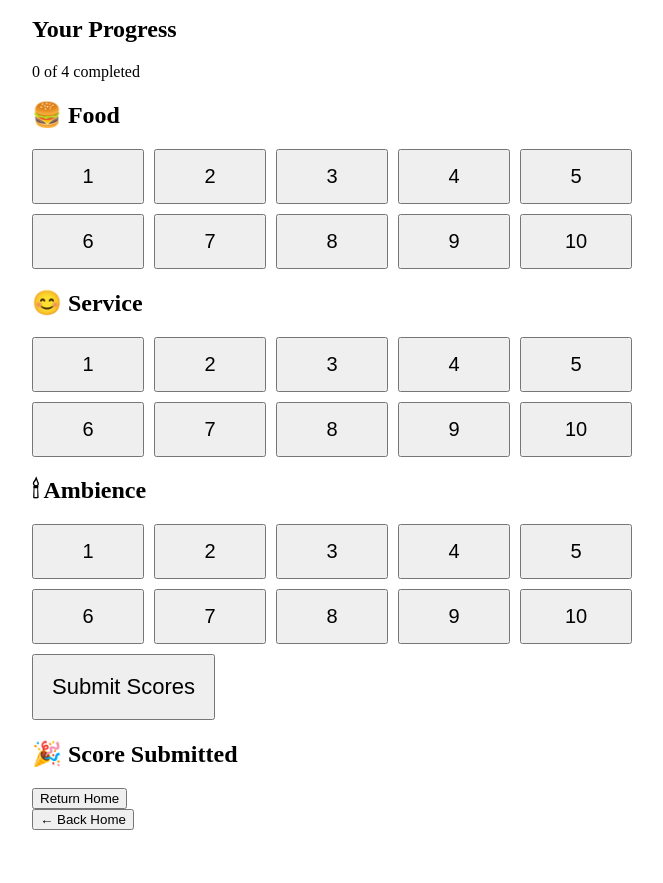
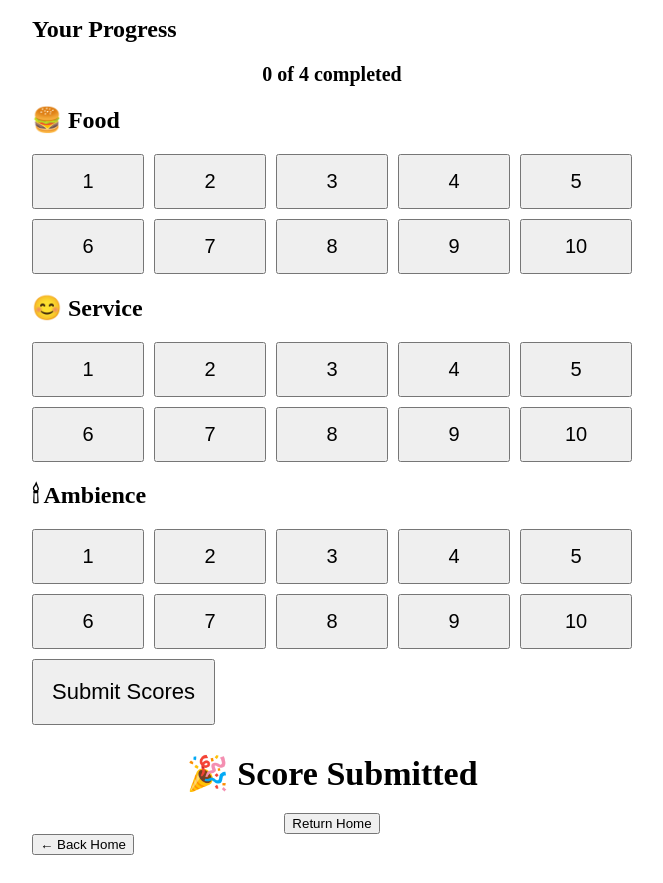
Before and after one commit to fynnrouse/Lanzarote-2026, a plain HTML site: page submit.html in a window 1280 px wide. Shown: the part 465-1348 px from the top of the page, without its empty margins (308-971 px from the left). Before the commit the page ends 1323 px from the top, so only its background shows below. Drawn offline with Linux system fonts and the light colour scheme.

Commit message:
Add styles for progress and thank you card

```diff
--- a/styles.css
+++ b/styles.css
@@ -177,3 +177,45 @@ font-size:18px;
 margin-top:15px;
 
 }
+
+/* ---------- Progress ---------- */
+
+#progressText{
+
+text-align:center;
+
+font-size:20px;
+
+font-weight:bold;
+
+}
+
+#thankYouCard{
+
+text-align:center;
+
+}
+
+#thankYouCard h2{
+
+font-size:34px;
+
+margin-bottom:15px;
+
+}
+
+#thankYouText{
+
+font-size:20px;
+
+margin-bottom:20px;
+
+}
+
+button:disabled{
+
+opacity:0.6;
+
+cursor:not-allowed;
+
+}
```
